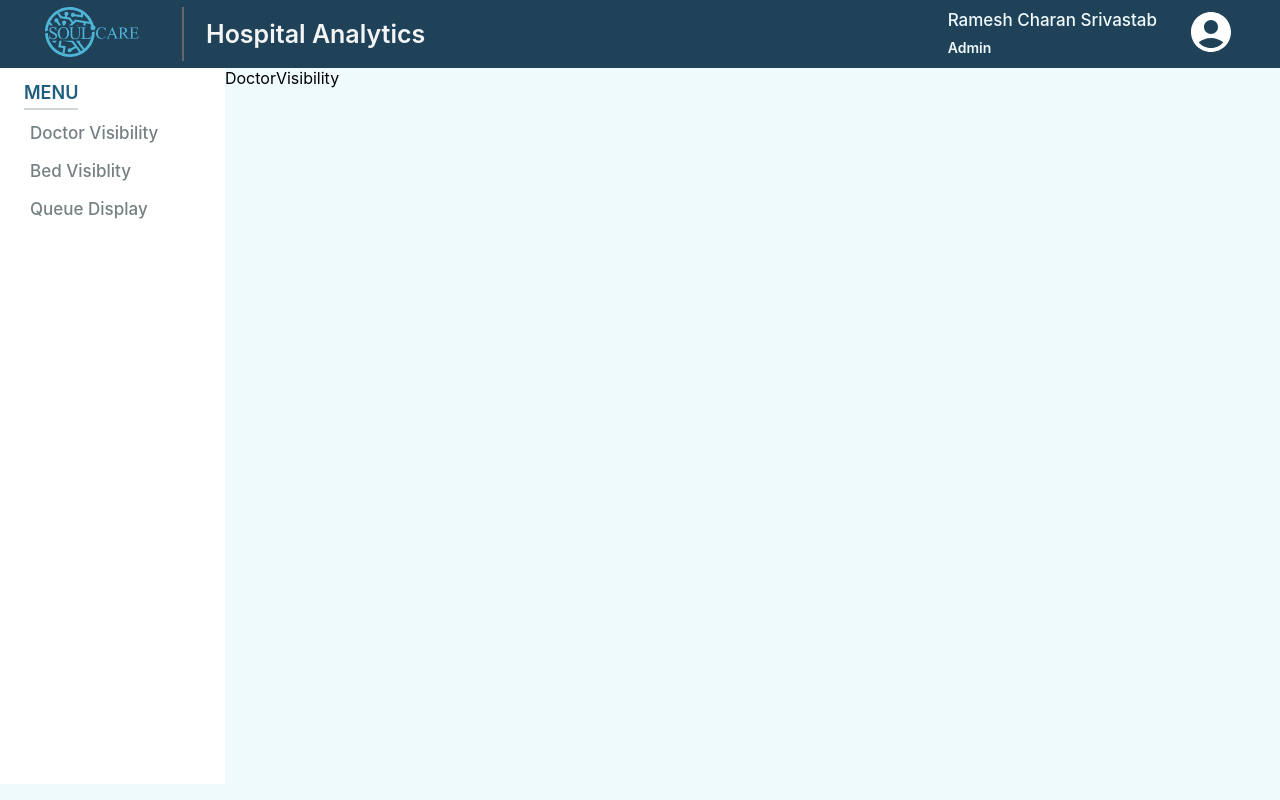
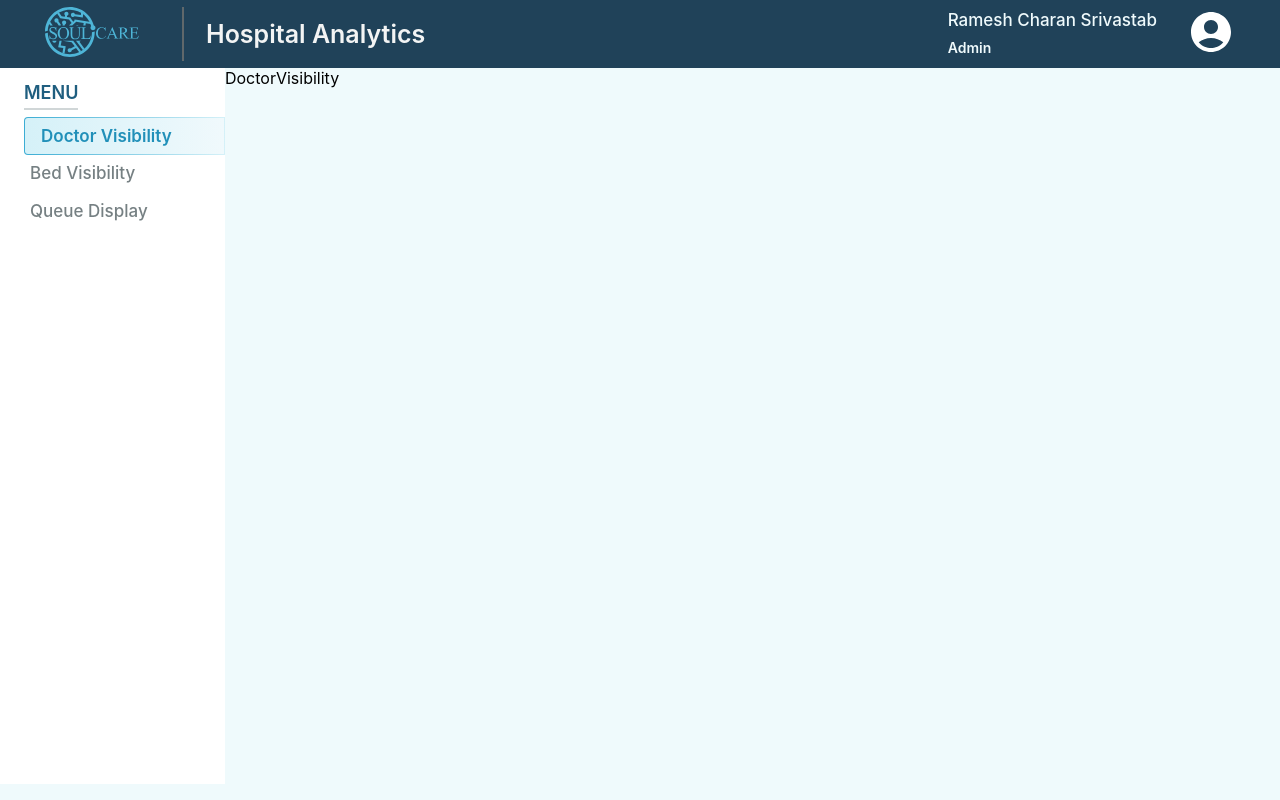
Before and after one commit to bismit-pattnaik/hospital_dashboard, a React (Create React App) app: page /DashboardView in a window 1280 px wide. Built offline with nearby package versions, Linux system fonts and the light colour scheme; the HTML template or start-up script is replaced by a standard one.

Commit message:
added active state in side bar

```diff
--- a/src/Components/DashboardView.css
+++ b/src/Components/DashboardView.css
@@ -61,3 +61,21 @@
     line-height: 20px;
     font-weight: 500;
 }
+
+/* Add this to your existing CSS */
+.MenuItems.active {
+    /* background-color: blue;  */
+    /* color: white;  */
+    background: linear-gradient(to right, #D5F1F8 , #F0F9FC )padding-box ,linear-gradient(to right, #3CADD4, #D5F1F8)border-box;
+    display: flex;
+    align-items: center;
+    border: 1px solid transparent;
+    transition: background-color 0.5s ease;
+    border-radius: 4px 0px 0px 4px;
+  }
+
+  .MenuItems.active span {
+    color: #2190B9;
+    font-weight: 600;
+    margin-left: 10px;
+  }
--- a/src/Components/DashboardView.js
+++ b/src/Components/DashboardView.js
@@ -1,44 +1,57 @@
-import React from 'react'
-import './DashboardView.css'
-import Navbar from './Navbar'
-import DoctorVisibility from '../Pages/Doctor Visibility/DoctorVisibility'
+import React, { useState } from 'react';
+import './DashboardView.css';
+import Navbar from './Navbar';
+import DoctorVisibility from '../Pages/Doctor Visibility/DoctorVisibility';
+import BedVisibility from '../Pages/Bed Visibility/BedVisibility';
 
 function DashboardView() {
+
+
+  const [activeMenuItem, setActiveMenuItem] = useState('Doctor Visibility'); // Initial active menu item
+
+  const handleMenuItemClick = (menuItem) => {
+    setActiveMenuItem(menuItem);
+  };
+
+
   return (
     <div className='DashboardMainViewPage'>
-     <Navbar/>
+      <Navbar />
       <div className='DashboardPageContainer'>
         <div className='SidebarContainer'>
-         <div className='Menuheader'>
+          <div className={`Menuheader ${activeMenuItem === 'MENU' ? 'active' : ''}`}>
             <span>MENU</span>
           </div>
-         <div className='MenuItems'>
-          <span> Doctor Visibility </span>
+          <div
+            className={`MenuItems ${activeMenuItem === 'Doctor Visibility' ? 'active' : ''}`}
+            onClick={() => handleMenuItemClick('Doctor Visibility')}
+          >
+            <span>Doctor Visibility</span>
           </div>
-
-         <div className='MenuItems'>
-          <span>Bed Visiblity </span>
+          <div
+            className={`MenuItems ${activeMenuItem === 'Bed Visibility' ? 'active' : ''}`}
+            onClick={() => handleMenuItemClick('Bed Visibility')}
+          >
+            <span>Bed Visibility</span>
           </div>
-
-         <div className='MenuItems'>
-          <span> Queue Display </span>
+          <div
+            className={`MenuItems ${activeMenuItem === 'Queue Display' ? 'active' : ''}`}
+            onClick={() => handleMenuItemClick('Queue Display')}
+          >
+            <span>Queue Display</span>
           </div>
-
-
         </div>
 
 
 
-
         <div className='ContentContainer'>
-         <DoctorVisibility/>
+          {activeMenuItem === 'Doctor Visibility' && <DoctorVisibility />}
+          {activeMenuItem === 'Bed Visibility' && <BedVisibility />}
+          {activeMenuItem === 'Queue Display' && "queue display"}
         </div>
-
-
       </div>
-
     </div>
-  )
+  );
 }
 
-export default DashboardView
+export default DashboardView;
```
Lines whose indentation alone changed are shown as unchanged.
